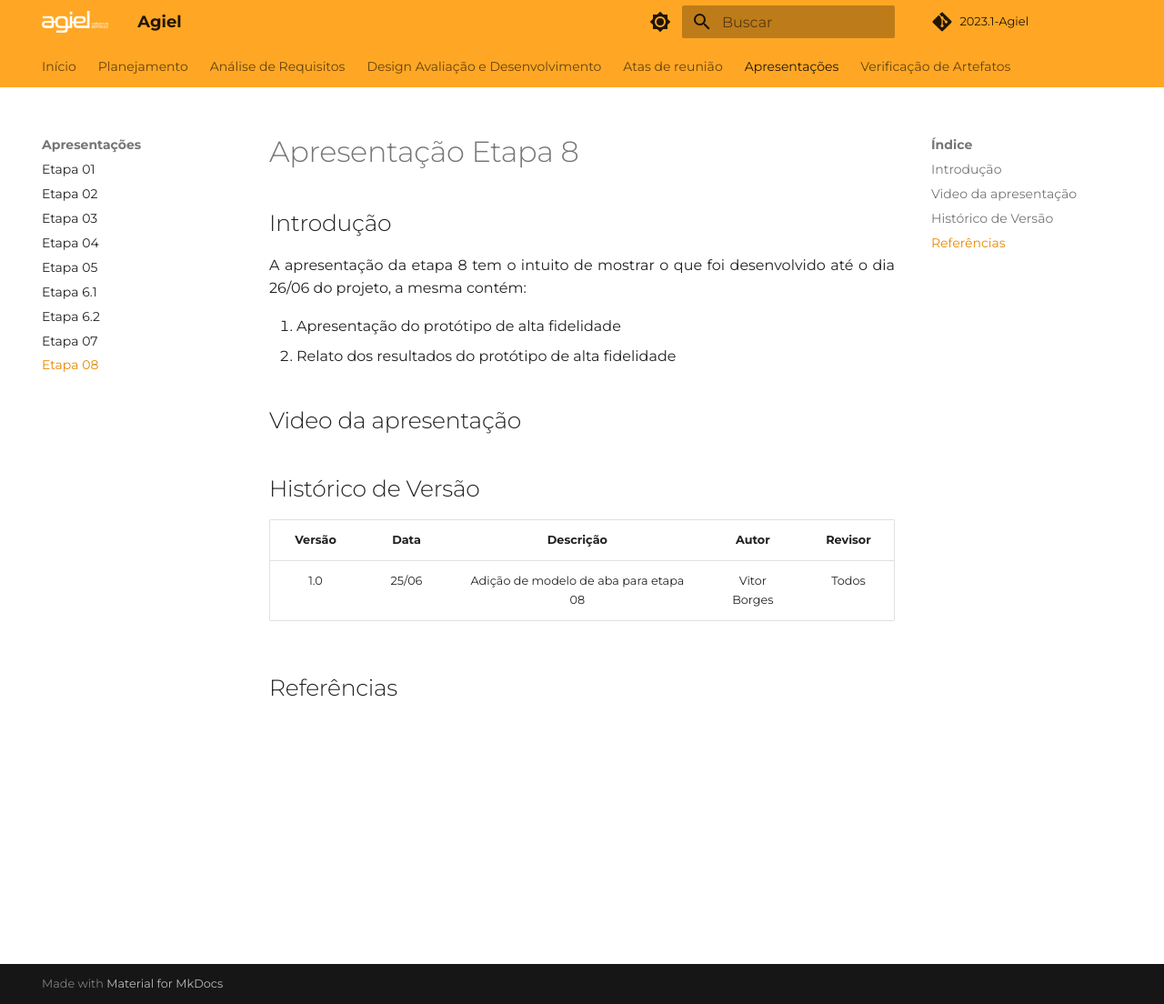
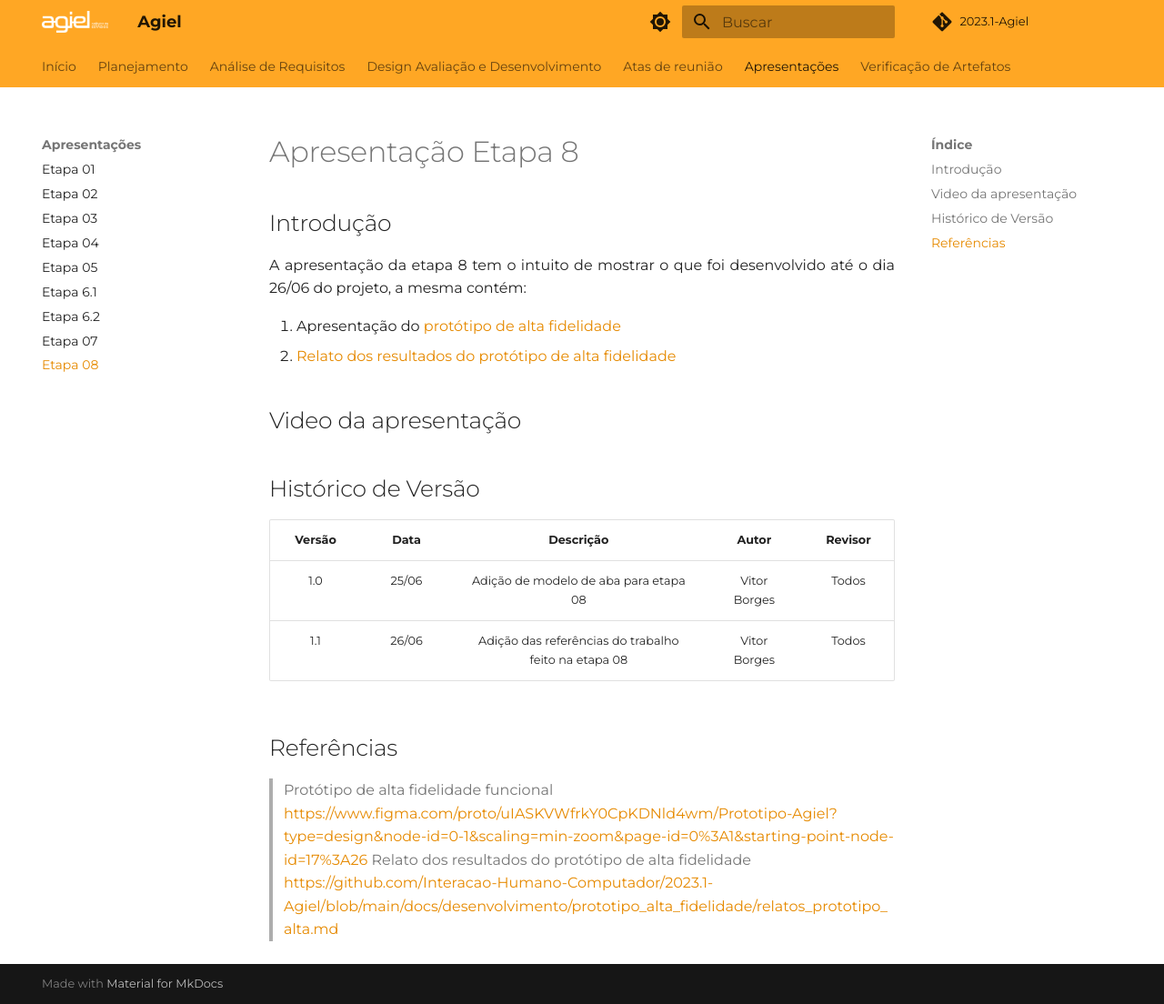
Before and after one commit to Interacao-Humano-Computador/2023.1-Agiel, an MkDocs documentation site: the page built from docs/apresentacoes/etapa-08.md, in a window 1280 px wide and 1104 px high. Shown: the whole window at 91% size. Built offline with MkDocs 1.6.1 and Material for MkDocs 9.7.7, drawn with Linux system fonts in a browser that asks for light colours; some web fonts are replaced; comment, search, counter and statistics services are not loaded.

Commit message:
docs: adicionando referências do trabalho realizado na etapa 08

```diff
--- a/docs/apresentacoes/etapa-08.md
+++ b/docs/apresentacoes/etapa-08.md
@@ -6,8 +6,8 @@
 A apresentação da etapa 8 tem o intuito de mostrar o que foi desenvolvido até o dia 26/06 do projeto, a mesma contém:
 </p>
 
-1. Apresentação do protótipo de alta fidelidade
-2. Relato dos resultados do protótipo de alta fidelidade
+1. Apresentação do <a href="https://www.figma.com/proto/uIASKVWfrkY0CpKDNld4wm/Prototipo-Agiel?type=design&node-id=0-1&scaling=min-zoom&page-id=0%3A1&starting-point-node-id=17%3A26">protótipo de alta fidelidade</a>
+2. <a href="https://interacao-humano-computador.github.io/2023.1-Agiel/desenvolvimento/prototipo_alta_fidelidade/relatos_prototipo_alta/">Relato dos resultados do protótipo de alta fidelidade</a>
 
 ## Video da apresentação
 
@@ -16,5 +16,9 @@ A apresentação da etapa 8 tem o intuito de mostrar o que foi desenvolvido até
 | Versão | Data  |            Descrição              |     Autor      |    Revisor    |
 |:------:|:-----:|:---------------------------------:|:--------------:|:-------------:|
 |  1.0   | 25/06 | Adição de modelo de aba para etapa 08 | Vitor Borges | Todos |
+|  1.1   | 26/06 | Adição das referências do trabalho feito na etapa 08 | Vitor Borges | Todos |
 
 ## Referências
+
+> Protótipo de alta fidelidade funcional <https://www.figma.com/proto/uIASKVWfrkY0CpKDNld4wm/Prototipo-Agiel?type=design&node-id=0-1&scaling=min-zoom&page-id=0%3A1&starting-point-node-id=17%3A26>
+> Relato dos resultados do protótipo de alta fidelidade <https://github.com/Interacao-Humano-Computador/2023.1-Agiel/blob/main/docs/desenvolvimento/prototipo_alta_fidelidade/relatos_prototipo_alta.md>
```
